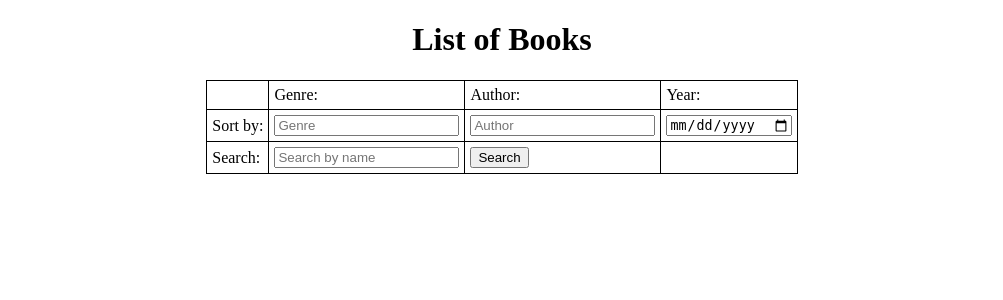
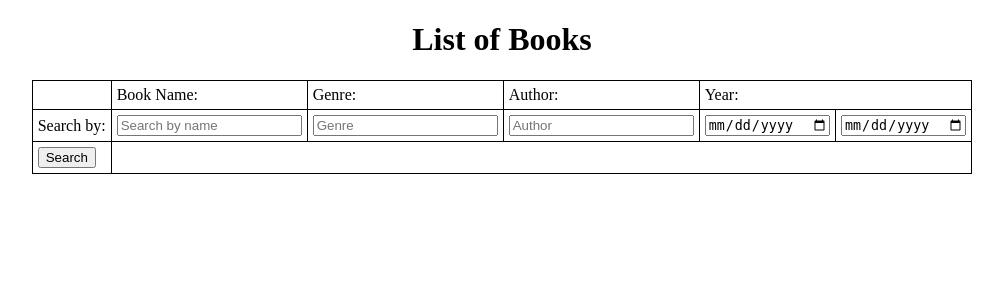
Before and after one commit to SarpUlasKaya/BookWorm, a PHP site: page /searchBooks.php in a window 1280 px wide. Shown: the top 300 px of the page, without its empty margins (138-1141 px from the left). Run offline with PHP 8.4, Linux system fonts and the light colour scheme; data that the repository does not hold is empty.

Commit message:
fixed search book. added range search

```diff
--- a/searchBooks.php
+++ b/searchBooks.php
@@ -12,19 +12,21 @@
 		<table align = "CENTER">
 		<tr>
 			<td>     </td>
+            <td>Book Name:</td>
 			<td>Genre:</td>
 			<td>Author:</td>
-			<td>Year:</td>
+			<td colspan="2">Year:</td>
 		</tr>
 		<tr>
-			<td>Sort by:</td>
+			<td>Search by:</td>
+            <td><input type = "text" name = "listName" value = "" placeholder = "Search by name"></td>
 			<td><input type = "text" name = "listGenre" value = "" placeholder = "Genre"></td>
 			<td><input type = "text" name = "listAuthor" value = "" placeholder = "Author"></td>
-			<td><input type = "date" name = "listYear" value = "" placeholder = "Year"></td>
+			<td><input type = "date" name = "listYear"></td>
+            <td><input type = "date" name = "listYear2"></td>
+
 		</tr>
 		<tr>
-			<td>Search:</td>
-			<td><input type = "text" name = "listName" value = "" placeholder = "Search by name"></td>
 			<td><input type = "submit" name = "Search" value = "Search"</td>
 		</tr>
 		</table>
@@ -35,7 +37,7 @@
     if(!empty($_GET['recommendBookTo'])){
         $recommendBookTo = $_GET['recommendBookTo'];
     }
-    $listSql = "SELECT * FROM books INNER JOIN edition ON books.book_id = edition.book_id";
+    $listSql = "SELECT * FROM books NATURAL JOIN edition";
 
     if( isset($_POST['Search']))
     {
@@ -43,10 +45,11 @@
         $listName = $_POST['listName'];
         $listAuthor = $_POST['listAuthor'];
         $listYear = $_POST['listYear'];
+        $listYear2 = $_POST['listYear2'];
         $listGenre = $_POST['listGenre'];
 
         // if not all the fields are empty, continue constructing query
-        if( !empty($listName) || !empty($listAuthor)  || !empty($listYear)  ||  !empty($listGenre))
+        if( !empty($listName) || !empty($listAuthor)  || !empty($listYear)|| !empty($listYear2)   ||  !empty($listGenre))
         {
             $listSql .= " WHERE ";
             $andCount = 0;
@@ -62,9 +65,9 @@
             if(!empty($listYear)) {
                 $andCount++;
                 if ($andCount == 1) {
-                    $listSql .= "year like '%$listYear%'";
+                    $listSql .= "year BETWEEN '$listYear' AND '$listYear2'";
                 } else {
-                    $listSql .= " AND year like '%$listYear%'";
+                    $listSql .= " AND year BETWEEN '$listYear' AND '$listYear2'";
                 }
             }
             if(!empty($listGenre)) {
@@ -78,9 +81,9 @@
             if(!empty($listAuthor)) {
                 $andCount++;
                 if($andCount == 1) {
-                    $listSql .= "books.book_id IN (SELECT book_id FROM users INNER JOIN publishes ON users.user_id = publishes.author_id WHERE name LIKE '%$listAuthor%')";
+                    $listSql .= "edition.book_id IN (SELECT book_id FROM users INNER JOIN publishes ON users.user_id = publishes.author_id WHERE name LIKE '%$listAuthor%')";
                 } else {
-                    $listSql .= " AND books.book_id IN (SELECT book_id FROM users INNER JOIN publishes ON users.user_id = publishes.author_id WHERE name LIKE '%$listAuthor%')";
+                    $listSql .= " AND edition.book_id IN (SELECT book_id FROM users INNER JOIN publishes ON users.user_id = publishes.author_id WHERE name LIKE '%$listAuthor%')";
                 }
             }
         }
```
